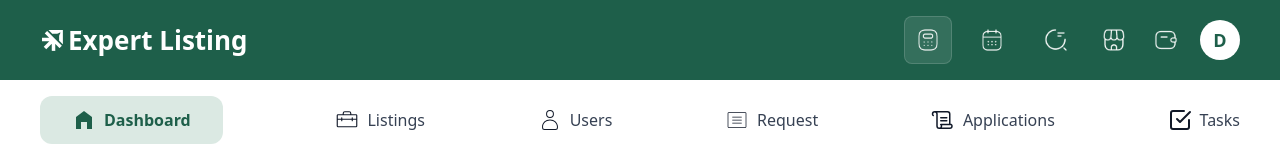
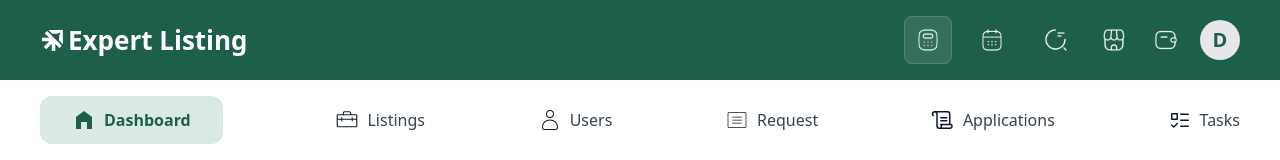
Before and after one commit to Vehiz/admin_dashboard, a React (Vite) app: page / in a window 1280 px wide. Shown: the top 160 px of the page. Built offline with nearby package versions, Linux system fonts and the light colour scheme.

Commit message:
profile tooltip

```diff
--- a/src/components/Header.tsx
+++ b/src/components/Header.tsx
@@ -90,15 +90,21 @@ const Header = () => {
               </div>
             );
           })}
-          <div className="relative">
+          <div className="relative group">
             <button
               type="button"
-              className="w-10 h-10 bg-white rounded-full flex items-center justify-center cursor-pointer hover:opacity-80"
+              className="w-10 h-10 bg-gray-200 rounded-full flex items-center justify-center cursor-pointer hover:opacity-80"
               aria-label="Open profile menu"
               onClick={() => setShowProfileMenu((prev) => !prev)}
             >
-              <span className="text-[#1e5f4a] font-semibold text-lg">D</span>
+              <span className="text-[#1e5f4a] font-semibold text-[20px]">D</span>
             </button>
+            <div className="pointer-events-none absolute right-0 top-full mt-2 opacity-0 group-hover:opacity-100 group-focus-within:opacity-100 transition-opacity">
+              <div className="rounded-xl bg-white shadow-lg border border-gray-100 px-4 py-3 text-left min-w-44">
+                <div className="text-lg font-semibold text-gray-900">Dylan Frank</div>
+                <div className="text-xs text-gray-500">dylanfran96@gmail.com</div>
+              </div>
+            </div>
             {showProfileMenu && <ProfileMenu onClose={() => setShowProfileMenu(false)} />}
           </div>
         </div>
--- a/src/components/Navigation.tsx
+++ b/src/components/Navigation.tsx
@@ -1,7 +1,9 @@
-import { FiCheckSquare } from 'react-icons/fi';
 import { PiScroll, PiArticleThin, PiToolboxLight } from "react-icons/pi";
 import { CiUser } from "react-icons/ci";
 import { MdHomeFilled } from "react-icons/md";
+import { GoTasklist } from "react-icons/go";
+
+
 
 const Navigation = () => {
   const navItems = [
@@ -10,7 +12,7 @@ const Navigation = () => {
     { icon: CiUser, label: 'Users', active: false },
     { icon: PiArticleThin, label: 'Request', active: false },
     { icon: PiScroll, label: 'Applications', active: false },
-    { icon: FiCheckSquare, label: 'Tasks', active: false },
+    { icon: GoTasklist, label: 'Tasks', active: false },
   ];
 
   return (
```
Also changed, not shown: src/assets/icons/task-square.png (added).
